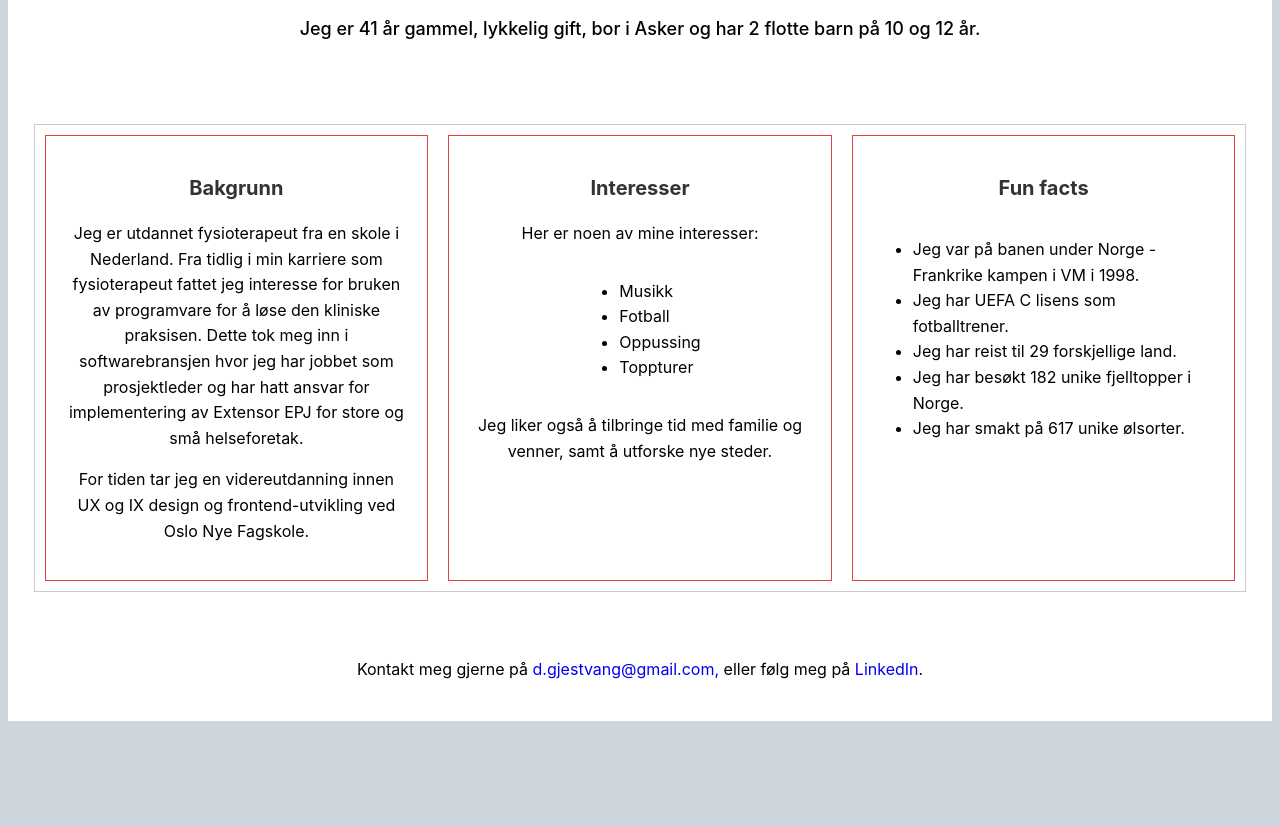
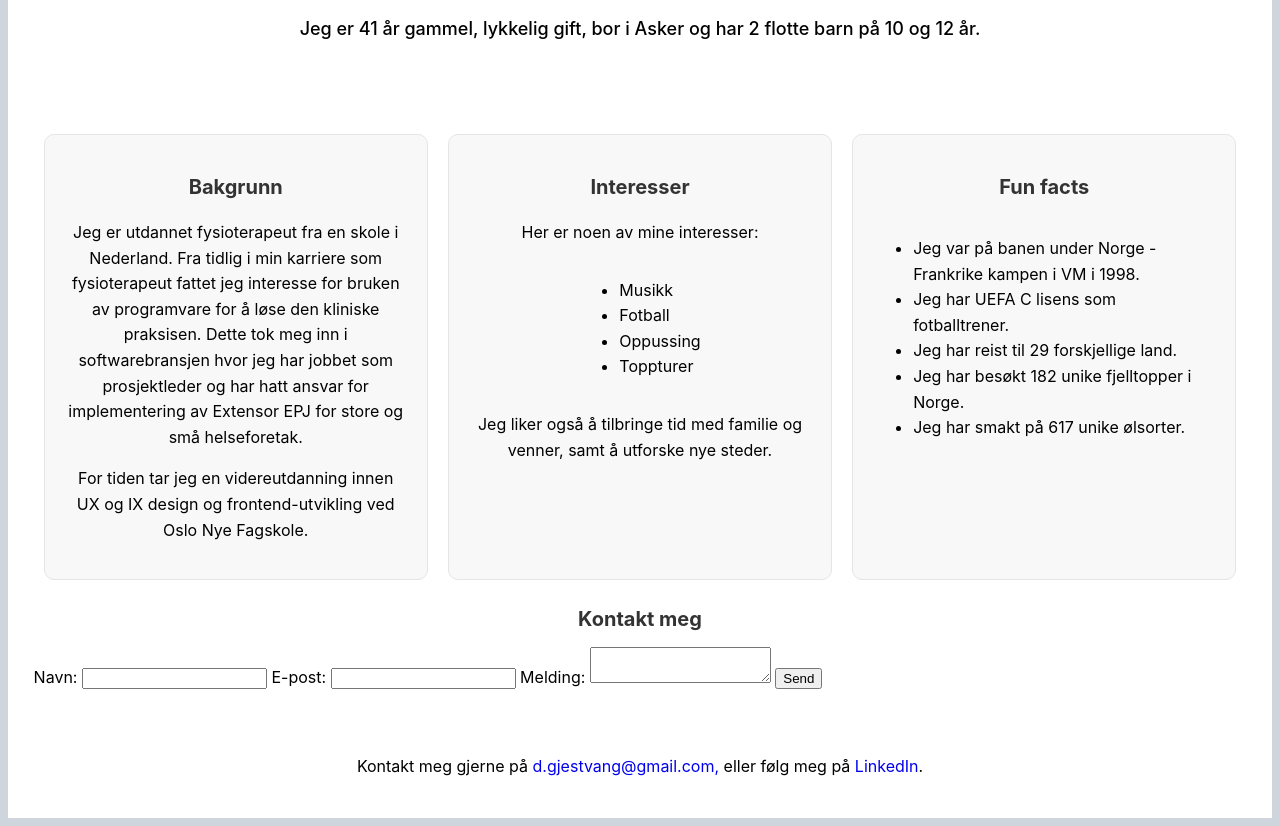
Before and after one commit to dgjestvang-dev/Portfolio_v2, a plain HTML site: page index.html in a window 1280 px wide. Shown: the part 542-1368 px from the top of the page. Before the commit the page ends 1271 px from the top, so only its background shows below. Drawn offline with Linux system fonts and the light colour scheme; a web font is replaced by a local one.

Commit message:
Lagt til kontaktseksjon med felter navn, epost og melding

```diff
--- a/index.html
+++ b/index.html
@@ -13,10 +13,11 @@
     <h1>Daniel Gjestvang - Hvem er jeg?</h1>
 
     <nav>
-        <a href="#introduksjon">Introduksjon</a> |
+        <!-- <a href="#introduksjon">Introduksjon</a> | -->
         <a href="#bakgrunn">Bakgrunn</a> |
         <a href="#interesser">Interesser</a> |
         <a href="#fun-facts">Fun facts</a>
+
     </nav>
 
 </header>
@@ -68,6 +69,19 @@
             </div>
         </section>
     </div> <!-- .flex-container -->
+
+<section class="kontakt-skjema" id="kontakt-skjema">
+    <h2>Kontakt meg</h2>
+    <form action="mailto:d.gjestvang@gmail.com" method="post" enctype="text/plain">
+        <label for="name">Navn:</label>
+        <input type="text" id="name" name="name" required>
+        <label for="email"></label>E-post:</label>
+        <input type="text" id="email" name="email" required>
+        <label for="message">Melding:</label>
+        <textarea id="message" name="message" required></textarea>
+        <input type="submit" value="Send">
+    </form>
+</section>
 </main>
 
 <footer>
--- a/styles.css
+++ b/styles.css
@@ -70,7 +70,7 @@ nav a:hover {
     flex-wrap: wrap;
     gap: 20px;
     justify-content: center;
-    border: 1px solid #ccc;
+    /*border: 1px solid #ccc;   */
     padding: 10px;
 }
 
@@ -79,10 +79,14 @@ nav a:hover {
     max-width: 400px;
     padding: 20px;
     box-sizing: border-box;
-    border: 1px solid #e24141;
+    /*border: 1px solid #e24141; */
 
     text-align: center;
     line-height: 1.6;
+
+    background-color: #f8f8f8;
+    border: 1px solid #e5e5e5;
+    border-radius: 10px;
 
 }
 
```
